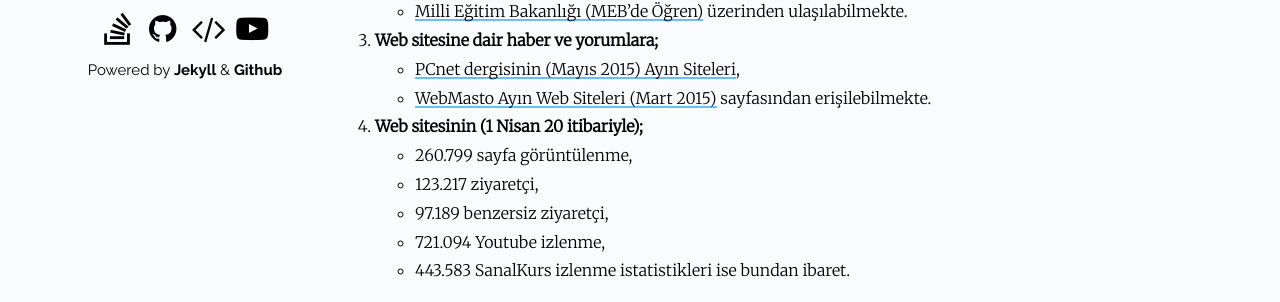
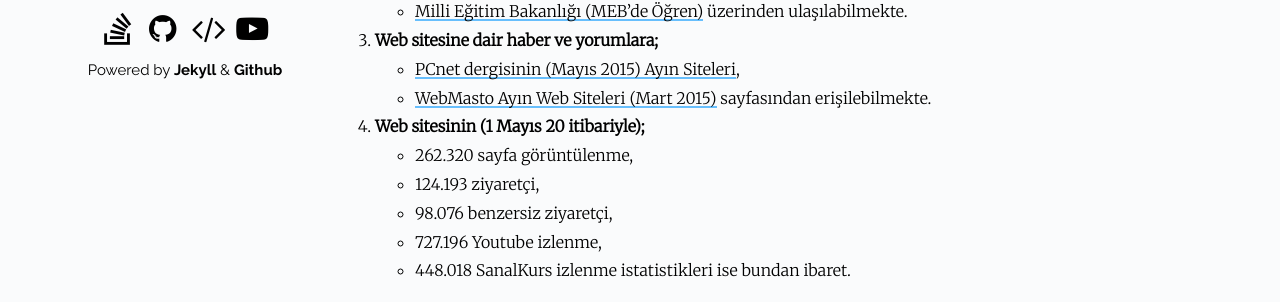
Before and after one commit to Umut-D/umutd.com, a Jekyll site: the page built from pages/ben.md, in a window 1280 px wide and 900 px high, scrolled down 1031 px. Shown: the part 595-897 px from the top of the window. Built offline with Jekyll 4.4.1, drawn with Linux system fonts in a browser that asks for light colours.

Commit message:
Ben Sayfasi Guncellendi

```diff
--- a/pages/ben.md
+++ b/pages/ben.md
@@ -25,9 +25,9 @@ Bilişimi, işini ve tüm hayvanatı çok seven, Microsoft'un gözdesi C#'a bay
 3. **Web sitesine dair haber ve yorumlara;**
 - [PCnet dergisinin (Mayıs 2015) Ayın Siteleri](/images/bahsedenler/pcnet.jpg),
 - [WebMasto Ayın Web Siteleri (Mart 2015)](http://www.webmasto.com/webmasto-ayin-web-siteleri-mart-2015){:target="_blank"} sayfasından erişilebilmekte.
-4. **Web sitesinin (1 Nisan 20 itibariyle);**
-- 260.799 sayfa görüntülenme,
-- 123.217 ziyaretçi,
-- 97.189 benzersiz ziyaretçi,
-- 721.094 Youtube izlenme,
-- 443.583 SanalKurs izlenme istatistikleri ise bundan ibaret.
+4. **Web sitesinin (1 Mayıs 20 itibariyle);**
+- 262.320 sayfa görüntülenme,
+- 124.193 ziyaretçi,
+- 98.076 benzersiz ziyaretçi,
+- 727.196 Youtube izlenme,
+- 448.018 SanalKurs izlenme istatistikleri ise bundan ibaret.
```
